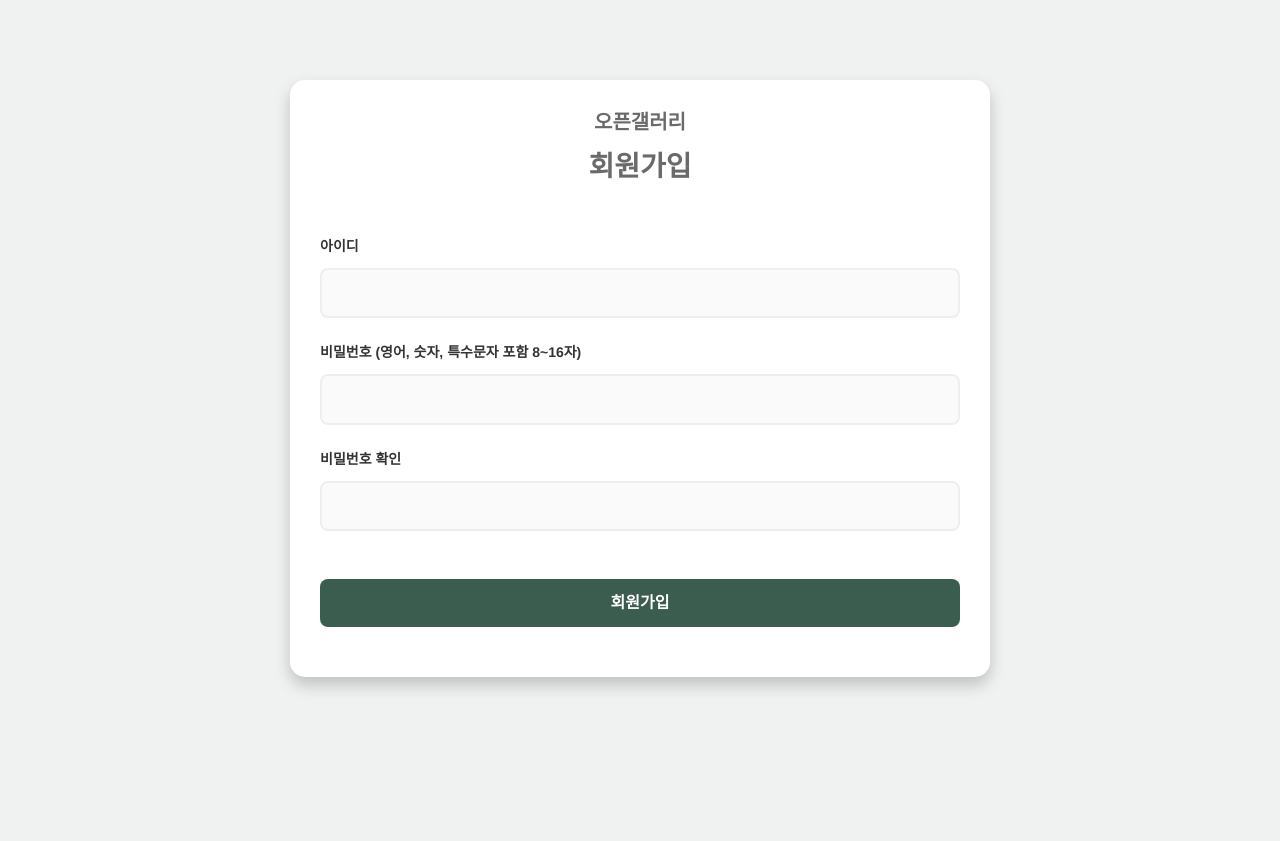
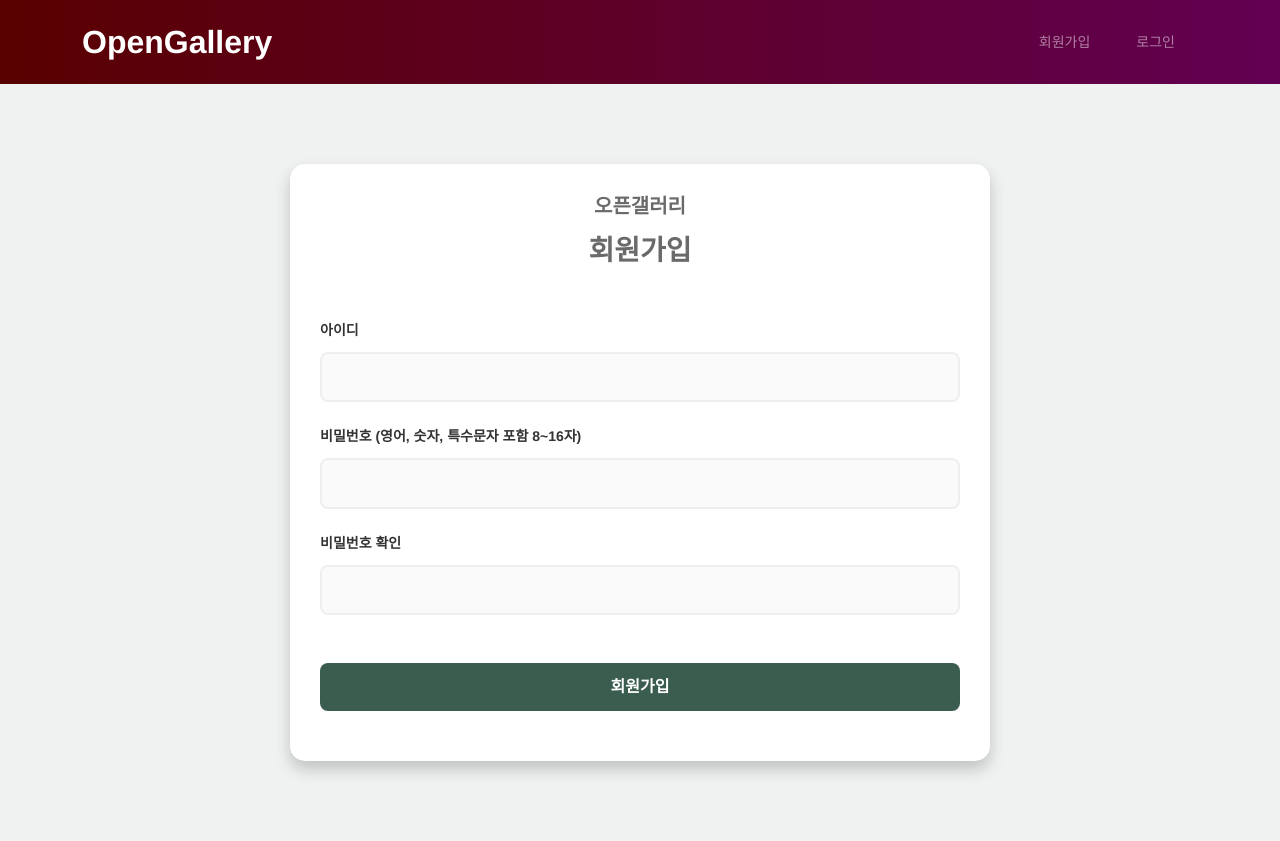
Before and after one commit to chanwoo7/og_assignment, a Django app: page /user/signup/ in a window 1280 px wide. Before the commit the page ends 690 px from the top, so only its background shows below. Run offline with Django 5.2, Linux system fonts and the light colour scheme.

Commit message:
[feat] #5 네비게이션 바 추가

```diff
--- a/static/css/base.css
+++ b/static/css/base.css
@@ -1,9 +1,3 @@
-* {
-    margin: 0;
-    padding: 0;
-    box-sizing: border-box;
-}
-
 .normal-text {
   font-weight: 400;
 }
@@ -45,7 +39,7 @@ a {
   }
 
 .custom-navbar {
-  /*background: #000000 !important;*/
+  /*background: #ffffff !important;*/
   padding-top: 20px;
   padding-bottom: 20px;
 }
@@ -129,14 +123,7 @@ a {
       }
 
 .gradient-custom {
-  /* fallback for old browsers */
-  background: #a1c4fd;
-
-  /* Chrome 10-25, Safari 5.1-6 */
-  background: -webkit-linear-gradient(to bottom, rgb(0, 0, 0), rgb(255, 255, 255));
-
-  /* W3C, IE 10+/ Edge, Firefox 16+, Chrome 26+, Opera 12+, Safari 7+ */
-  background: linear-gradient(to right, #00ffff, #ff7474);
+  background: linear-gradient(to right, #590000, #620052);
 }
 
 .hero {
@@ -272,10 +259,13 @@ a {
     }
 
 .section-title {
-  color: #2f2f2f; }
+  color: #2f2f2f;
+}
 
 textarea {
-  height: auto !important; }
+  height: auto !important;
+}
 
 .text-primary {
-  color: #3b5d50 !important; }
+  color: #3b5d50 !important;
+}
--- a/static/css/user/sign.css
+++ b/static/css/user/sign.css
@@ -4,7 +4,7 @@ body {
     padding: 0;
 }
 
-.container {
+.form-container {
     max-width: 700px;
     margin: 80px auto;
     background-color: #fff;
--- a/templates/base.html
+++ b/templates/base.html
@@ -12,28 +12,37 @@
     {% endblock %}
 </head>
 <body>
-<!--    <header>-->
-<!--        <h1>오픈갤러리</h1>-->
-<!--        <nav>-->
-<!--            <a href="/">Home</a>-->
-<!--            <a href="/user/signup/">회원가입</a>-->
-<!--            <a href="/user/login/">로그인</a>-->
-<!--        </nav>-->
-<!--    </header>-->
+    <nav class="custom-navbar navbar navbar-expand-md navbar-dark gradient-custom" aria-label="navigation bar">
+        <div class="container">
+            <a class="navbar-brand" href="/">
+              OpenGallery
+            </a>
 
-<!--    <header>-->
-<!--            <a class="navbar-brand" href="/">-->
-<!--              오픈갤러리-->
-<!--            </a>-->
+            <button class="navbar-toggler" type="button" data-bs-toggle="collapse" aria-expanded="false" aria-label="Toggle navigation">
+              <span class="navbar-toggler-icon"></span>
+            </button>
 
-<!--            <button class="navbar-toggler" type="button" data-bs-toggle="collapse" data-bs-target="#navbarsFurni" aria-controls="navbarsFurni" aria-expanded="false" aria-label="Toggle navigation">-->
-<!--              <span class="navbar-toggler-icon"></span>-->
-<!--            </button>-->
-
-<!--            <div class="collapse navbar-collapse" id="navbars">-->
-<!--              <ul class="custom-navbar-nav navbar-nav ms-auto mb-2 mb-md-0">-->
-<!--            </div>-->
-<!--    </header>-->
+            <div class="collapse navbar-collapse" id="navbars">
+                <ul class="custom-navbar-nav navbar-nav ms-auto mb-2 mb-md-0">
+                    {% if user.is_authenticated %}
+                        <li class="nav-item">
+                            <a class="nav-link">{{ user.username }}님 안녕하세요!</a>
+                        </li>
+                        <li class="nav-item">
+                            <a class="nav-link" href= "/user/logout">로그아웃</a>
+                        </li>
+                    {% else %}
+                        <li class="nav-item">
+                            <a class="nav-link" href="/user/signup">회원가입</a>
+                        </li>
+                        <li class="nav-item">
+                            <a class="nav-link" href="/user/login">로그인</a>
+                        </li>
+                    {% endif %}
+                </ul>
+            </div>
+        </div>
+    </nav>
 
     <main>
         {% block content %}
--- a/templates/user/signin.html
+++ b/templates/user/signin.html
@@ -10,7 +10,7 @@
 {% endblock %}
 
 {% block content %}
-<div class="container">
+<div class="form-container">
     <div class="mb-3 h5">
         오픈갤러리
     </div>
--- a/templates/user/signup.html
+++ b/templates/user/signup.html
@@ -10,7 +10,7 @@
 {% endblock %}
 
 {% block content %}
-<div class="container">
+<div class="form-container">
     <div class="mb-3 h5">
         오픈갤러리
     </div>
```
